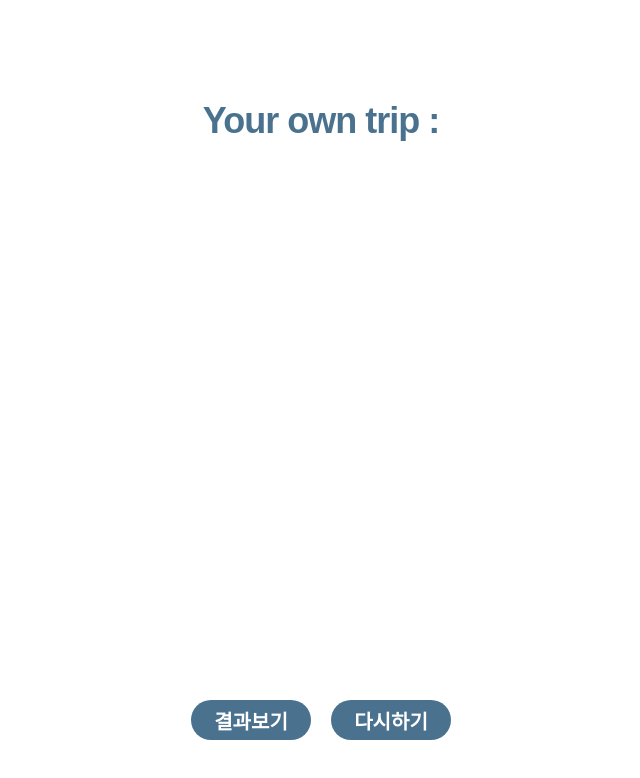
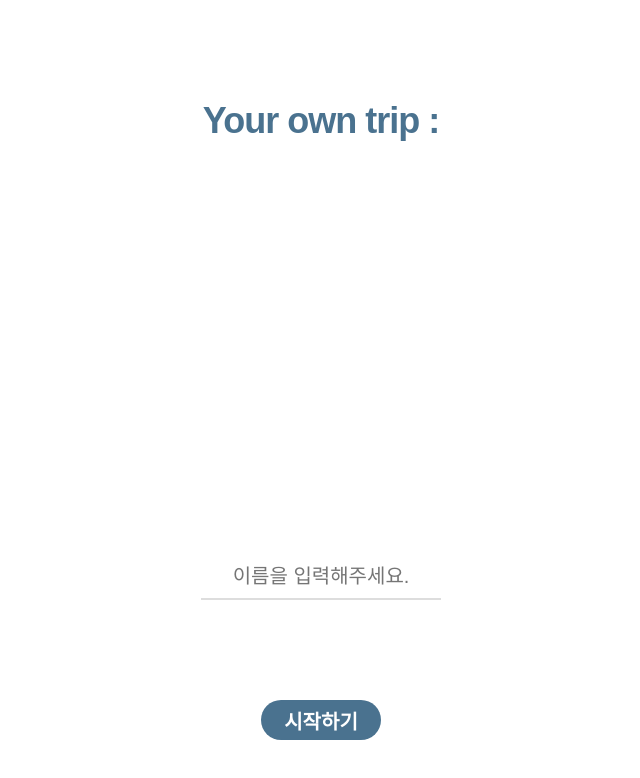
Before and after one commit to dev-cmkim/your-own-trip, a Next.js app: page / in a window 1280 px wide. Shown: the top 778 px of the page, without its empty margins (319-959 px from the left). Built offline with nearby package versions, Linux system fonts and the light colour scheme.

Commit message:
분기작업 완료 : 이력있을때 다시 처음 화면 보이도록

```diff
--- a/pages/index.tsx
+++ b/pages/index.tsx
@@ -30,7 +30,7 @@ const Button = styled.button`
 
 const Home = () => {
     const [isHovering, setIsHovering ] = useState(0)
-    const [gubun, setGubun] = useState('N')
+    const [gubun, setGubun] = useState(false)
 
     useEffect(() => {
         // Perform localStorage action
@@ -38,7 +38,7 @@ const Home = () => {
         console.log(data)
 
         if (data.length > 0 ) {
-            setGubun('Y')
+            setGubun(!gubun)
             console.log("이력있음")
         }else {
             console.log("이력없음")
@@ -70,12 +70,12 @@ const Home = () => {
                         <Link href="/step4">
                             <Button className="btn-hover">{strings.button.beforeData}</Button>
                         </Link>
-                    <Link href="/step1">
                         <Button className="btn-hover" onClick={() => {
                             localStorage.clear()
+                            setGubun(!gubun)
                             console.log("초기화 탕탕탕")
-                        }}>{strings.button.reStart}</Button>
-                    </Link>
+                        }}>{strings.button.reStart}
+                        </Button>
                     </BtnWrap>
                 }
             </div>
```
Lines whose indentation alone changed are shown as unchanged.
